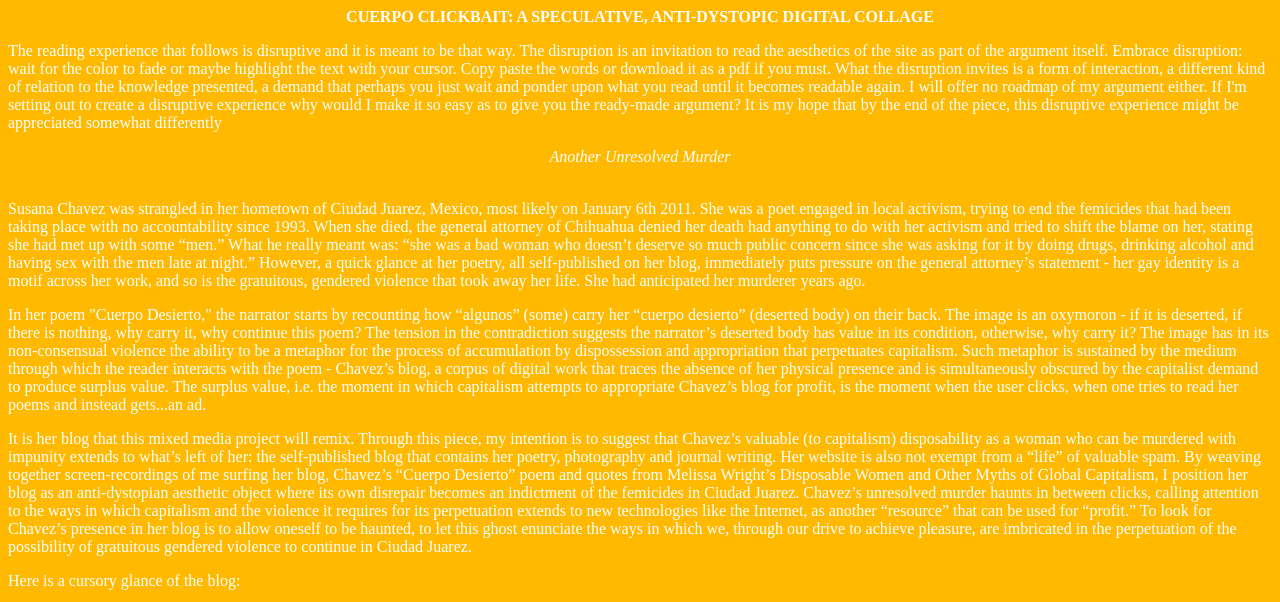
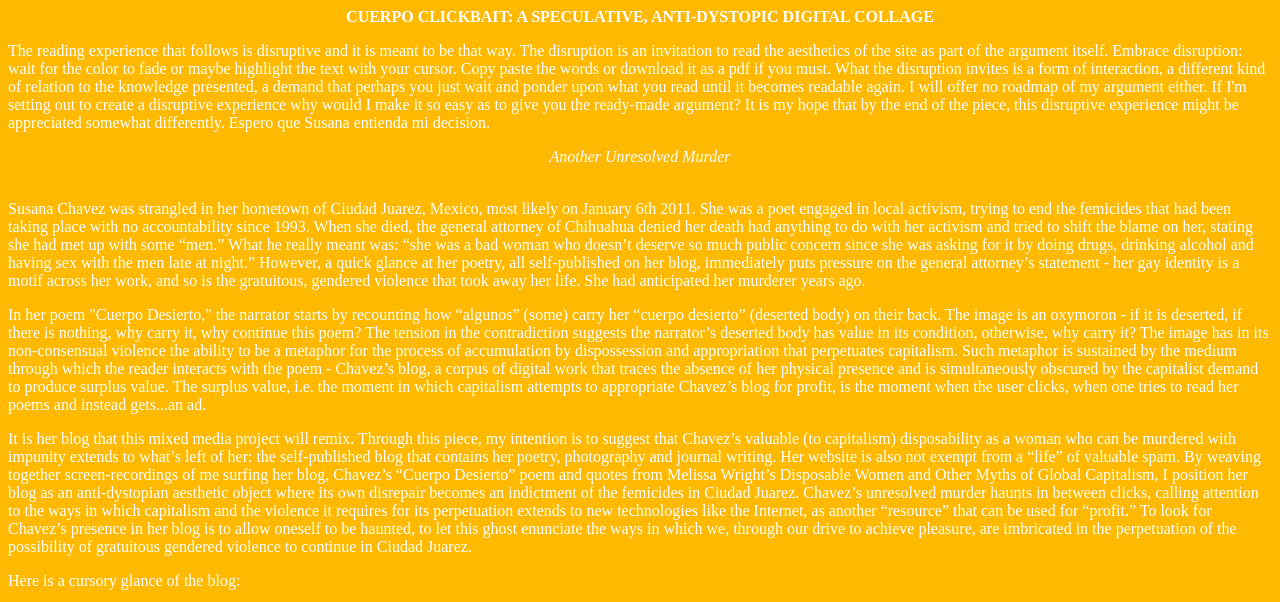
Before and after one commit to josdchavez/josdchavez.github.io, a Jekyll site: the page built from cuerpoclickbait/index.html, in a window 1280 px wide and 900 px high, cut to the strip 0-602 px from the top of the window. Built offline with Jekyll 4.4.1, drawn with Linux system fonts in a browser that asks for light colours.

Commit message:
Update index.html

```diff
--- a/cuerpoclickbait/index.html
+++ b/cuerpoclickbait/index.html
@@ -4,7 +4,7 @@
 ---
 <div style="text-align: center"><b>CUERPO CLICKBAIT: A SPECULATIVE, ANTI-DYSTOPIC DIGITAL COLLAGE </b></div>
 <p></p>
-<p>The reading experience that follows is disruptive and it is meant to be that way. The disruption is an invitation to read the aesthetics of the site as part of the argument itself. Embrace disruption: wait for the color to fade or maybe highlight the text with your cursor. Copy paste the words or download it as a pdf if you must. What the disruption invites is a form of interaction, a different kind of relation to the knowledge presented, a demand that perhaps you just wait and ponder upon what you read until it becomes readable again. I will offer no roadmap of my argument either. If I'm setting out to create a disruptive experience why would I make it so easy as to give you the ready-made argument? It is my hope that by the end of the piece, this disruptive experience might be appreciated somewhat differently</p>
+<p>The reading experience that follows is disruptive and it is meant to be that way. The disruption is an invitation to read the aesthetics of the site as part of the argument itself. Embrace disruption: wait for the color to fade or maybe highlight the text with your cursor. Copy paste the words or download it as a pdf if you must. What the disruption invites is a form of interaction, a different kind of relation to the knowledge presented, a demand that perhaps you just wait and ponder upon what you read until it becomes readable again. I will offer no roadmap of my argument either. If I'm setting out to create a disruptive experience why would I make it so easy as to give you the ready-made argument? It is my hope that by the end of the piece, this disruptive experience might be appreciated somewhat differently. Espero que Susana entienda mi decision. </p>
 
 <div style="text-align: center"><i>Another Unresolved Murder</i></div>
 <br>
```
